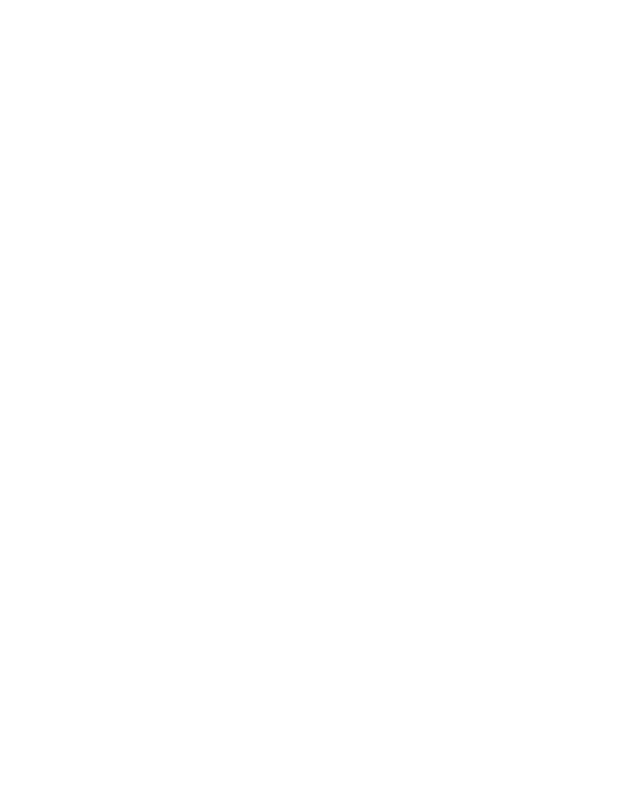
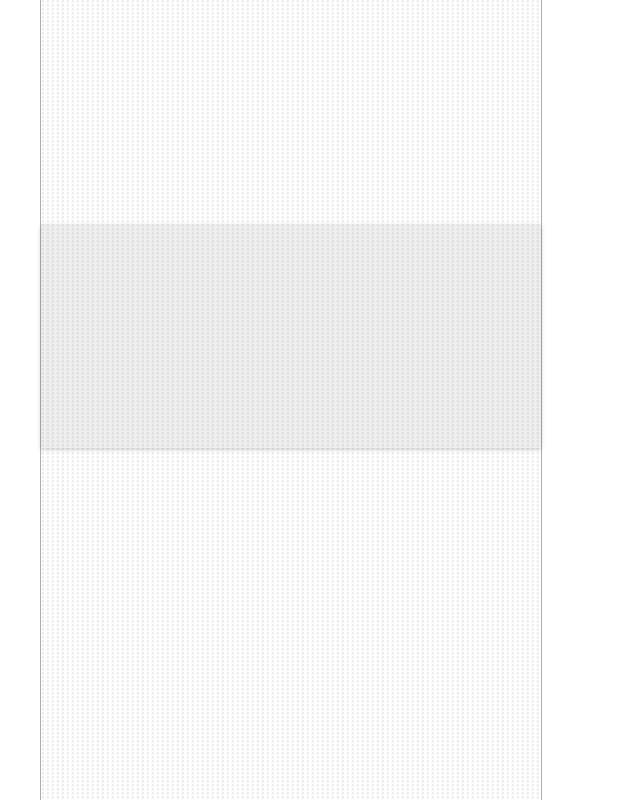
Before and after one commit to p-stevenson/TOP-sign-up-form, a website: page index.html in a window 1280 px wide. Shown: the whole page, without its empty margins (0-640 px from the left). Drawn offline with Linux system fonts and the light colour scheme.

Commit message:
Add containers for left side hero and form

```diff
--- a/index.html
+++ b/index.html
@@ -7,5 +7,27 @@
     <script src="script.js" defer></script>
     <title>Sign Up Form</title>
   </head>
-  <body></body>
+  <body>
+    <div class="container">
+      <section class="hero">
+        <div class="background">
+          <svg width="100%" height="100%" xmlns="http://www.w3.org/2000/svg">
+            <defs>
+              <pattern
+                id="star"
+                viewBox="0, 0, 15, 15"
+                width="1%"
+                height="0.5%"
+              >
+                <polygon points="0,0 2,5 0,10 5,8 10,10 8,5 10,0 5,2" />
+              </pattern>
+            </defs>
+            <rect width="100%" height="100%" fill="url(#star)" />
+          </svg>
+        </div>
+        <div class="logo"></div>
+      </section>
+      <section class="form-container"></section>
+    </div>
+  </body>
 </html>
--- a/style.css
+++ b/style.css
@@ -0,0 +1,59 @@
+:root {
+  box-sizing: border-box;
+  overflow: hidden;
+}
+
+* {
+  padding: 0;
+  margin: 0;
+  /* border: 3px solid black; */
+}
+
+body {
+  display: flex;
+  flex-direction: row;
+  justify-content: center;
+  height: 100vh;
+  border-color: hotpink;
+}
+
+.container {
+  display: flex;
+  min-width: 1200px;
+  max-width: 1920px;
+  border-color: aqua;
+}
+
+.hero {
+  display: flex;
+  flex-direction: column;
+  position: relative;
+  flex: 1 1 0;
+  min-width: 500px;
+  border: 1px solid rgba(0, 0, 0, 0.315);
+  border-style: none solid none solid;
+}
+
+.background {
+  flex: 1 1 auto;
+  border-color: goldenrod;
+}
+
+svg {
+  fill-opacity: 30%;
+}
+
+.logo {
+  position: absolute;
+  top: 14em;
+  flex: 0 1 auto;
+  width: 100%;
+  height: 14em;
+  background-color: hsla(0, 0%, 57%, 0.158);
+  box-shadow: 0em 0.1em 0.3em 0em rgba(0, 0, 0, 0.205);
+}
+
+.form-container {
+  border-color: rebeccapurple;
+  flex: 2 1 auto;
+}
```
Also changed, not shown: 1 other file.
